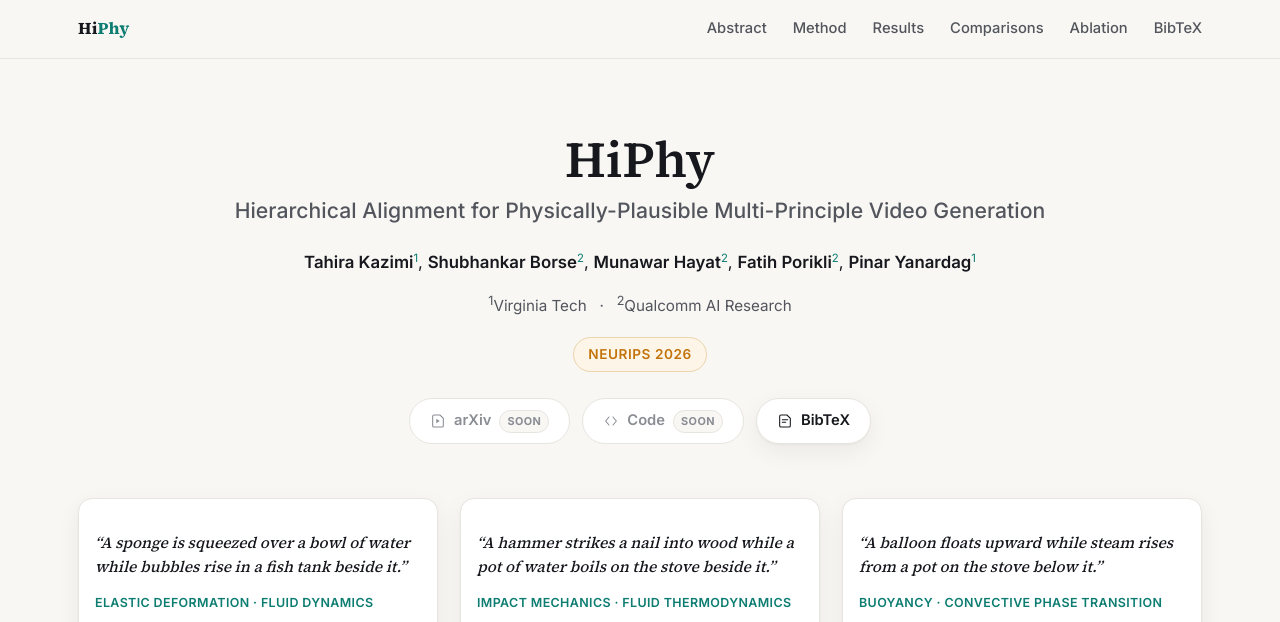
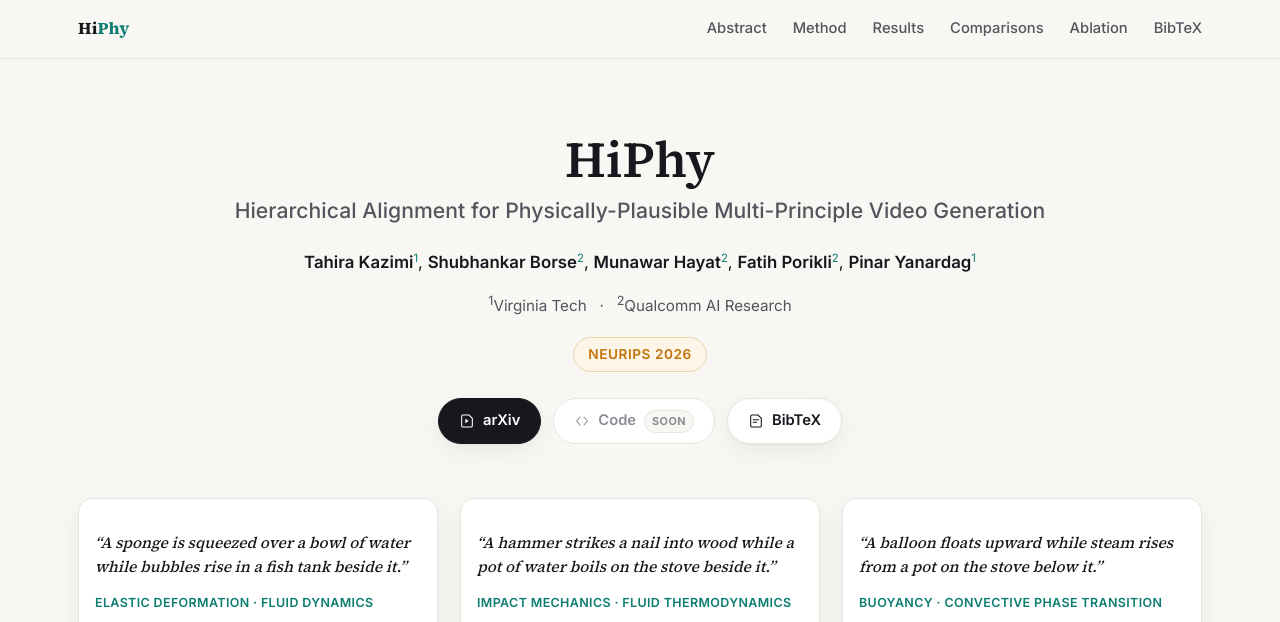
Before and after one commit to hiphy-video/hiphy-video.github.io, a plain HTML site: page index.html in a window 1280 px wide. Shown: the top 622 px of the page. Drawn offline with Linux system fonts and the light colour scheme.

Commit message:
Link arXiv button to the paper

```diff
--- a/index.html
+++ b/index.html
@@ -49,10 +49,10 @@
     <span class="venue">NeurIPS 2026</span>
 
     <div class="btnrow">
-      <span class="btn disabled" aria-disabled="true" title="Coming soon">
+      <a class="btn primary" href="https://arxiv.org/abs/2610.02197" target="_blank" rel="noopener">
         <svg viewBox="0 0 24 24" fill="none"><path d="M4 19V5a2 2 0 0 1 2-2h9l5 5v11a2 2 0 0 1-2 2H6a2 2 0 0 1-2-2Z" stroke="currentColor" stroke-width="1.6"/><path d="M9.5 15.5v-7l5 3.5-5 3.5Z" fill="currentColor"/></svg>
-        arXiv <span class="soon">Soon</span>
-      </span>
+        arXiv
+      </a>
       <span class="btn disabled" aria-disabled="true" title="Coming soon">
         <svg viewBox="0 0 24 24" fill="none"><path d="m9 18-5-6 5-6M15 6l5 6-5 6" stroke="currentColor" stroke-width="1.6" stroke-linecap="round" stroke-linejoin="round"/></svg>
         Code <span class="soon">Soon</span>
```
